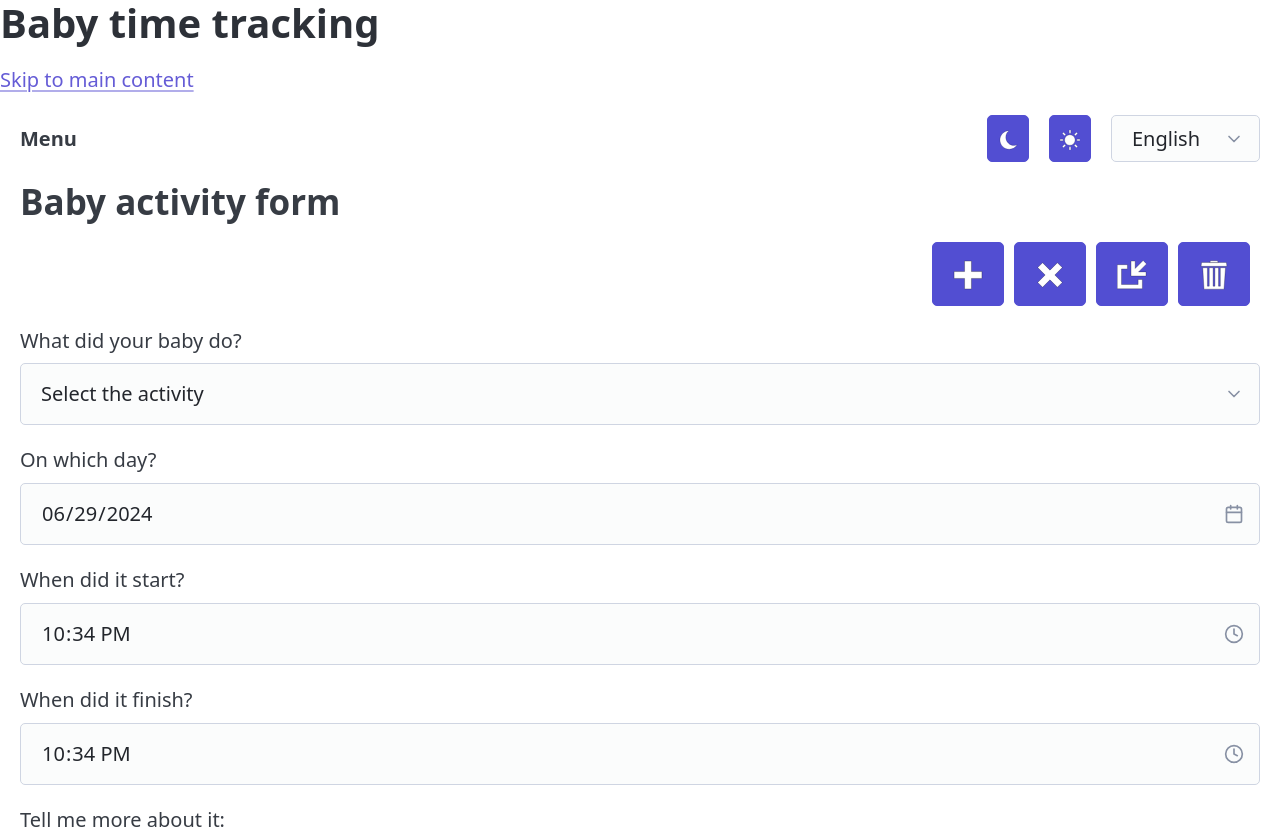
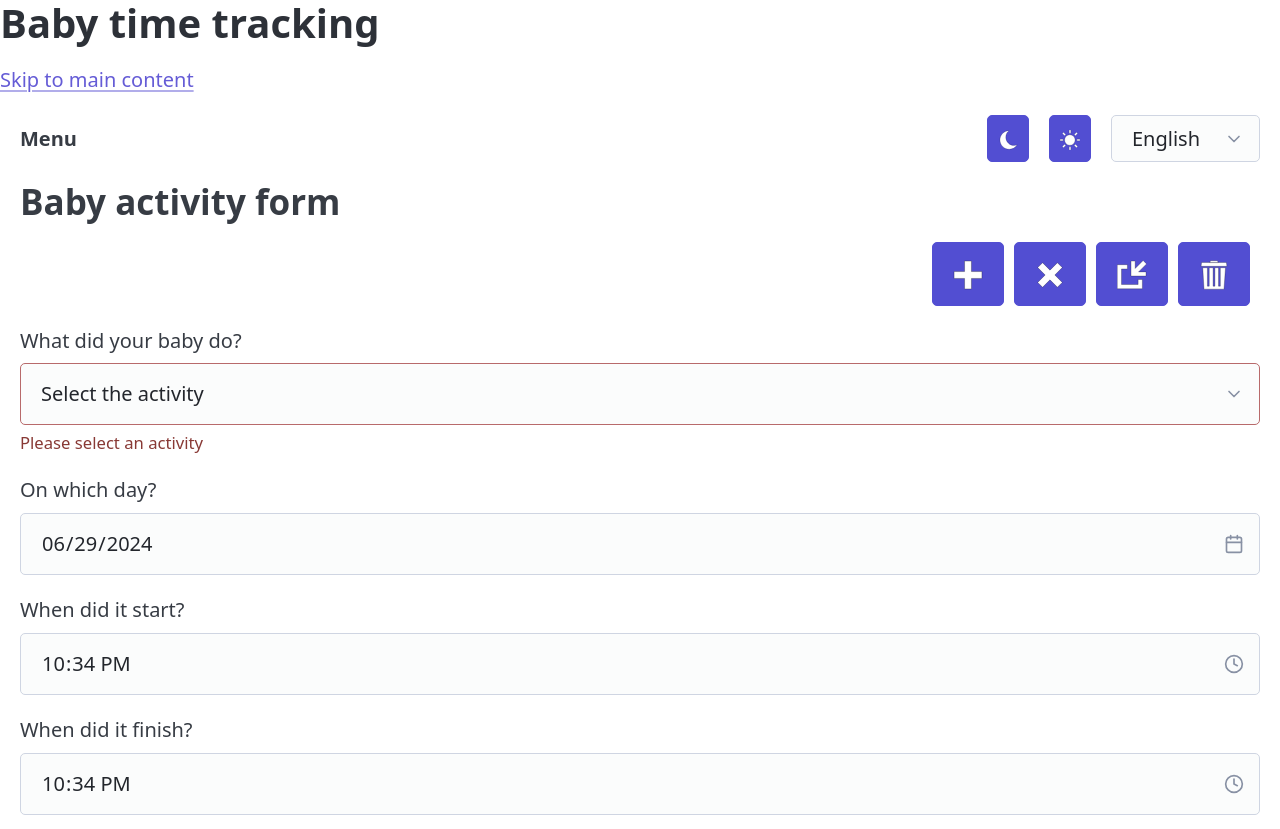
Before and after one commit to jackyscript/baby-time-tracking, a Vue app: page / in a window 1280 px wide. Shown: the top 829 px of the page. Built offline with nearby package versions, Linux system fonts and the light colour scheme.

Commit message:
Add validation to activity

```diff
--- a/src/components/time/TrackingComponent.vue
+++ b/src/components/time/TrackingComponent.vue
@@ -4,6 +4,7 @@ import RecordsComponent from './RecordsComponent.vue'
 import AlertComponent from '../AlertComponent.vue'
 import { v4 as uuid } from 'uuid'
 import { useI18n } from 'vue-i18n'
+import { MagicString } from 'vue/compiler-sfc'
 const { t } = useI18n()
 
 const defaultTitle = 'main.title'
@@ -196,12 +197,20 @@ function removeRecord(key) {
   </section>
   <form role="form">
     <label for="activities">{{ t('main.form.label.activity') }}</label>
-    <select name="activities" id="activities" v-model="babyActivity">
+    <select
+      name="activities"
+      id="activities"
+      v-model="babyActivity"
+      :aria-invalid="babyActivity === ''"
+      aria-describedby="invalid-helper"
+    >
       <option value="" disabled selected>{{ t('main.activityPlaceHolder') }}</option>
       <option v-for="(activityType, index) in activityTypes" :key="index" :value="activityType">
         {{ t(activityType) }}
-      </option>
-    </select>
+      </option></select
+    ><small id="invalid-helper" v-if="babyActivity === ''">
+      {{ t('main.activity.unselected') }}
+    </small>
 
     <label for="current-day">{{ t('main.form.label.date') }}</label>
     <input type="date" id="current-day" name="time-tracker-day" v-model="entryDate" />
--- a/src/locales/de.json
+++ b/src/locales/de.json
@@ -24,7 +24,8 @@
       "playing": "Spielen",
       "bathing": "Baden",
       "crying": "Weinen",
-      "tookANap": "Schläfchen machen"
+      "tookANap": "Schläfchen machen",
+      "unselected": "Bitte Aktivität wählen"
     },
     "form": {
       "label": {
--- a/src/locales/en.json
+++ b/src/locales/en.json
@@ -24,7 +24,8 @@
       "playing": "Playing",
       "bathing": "Bathing",
       "crying": "Crying",
-      "tookANap": "Took a nap"
+      "tookANap": "Took a nap",
+      "unselected": "Please select an activity"
     },
     "form": {
       "label": {
```
